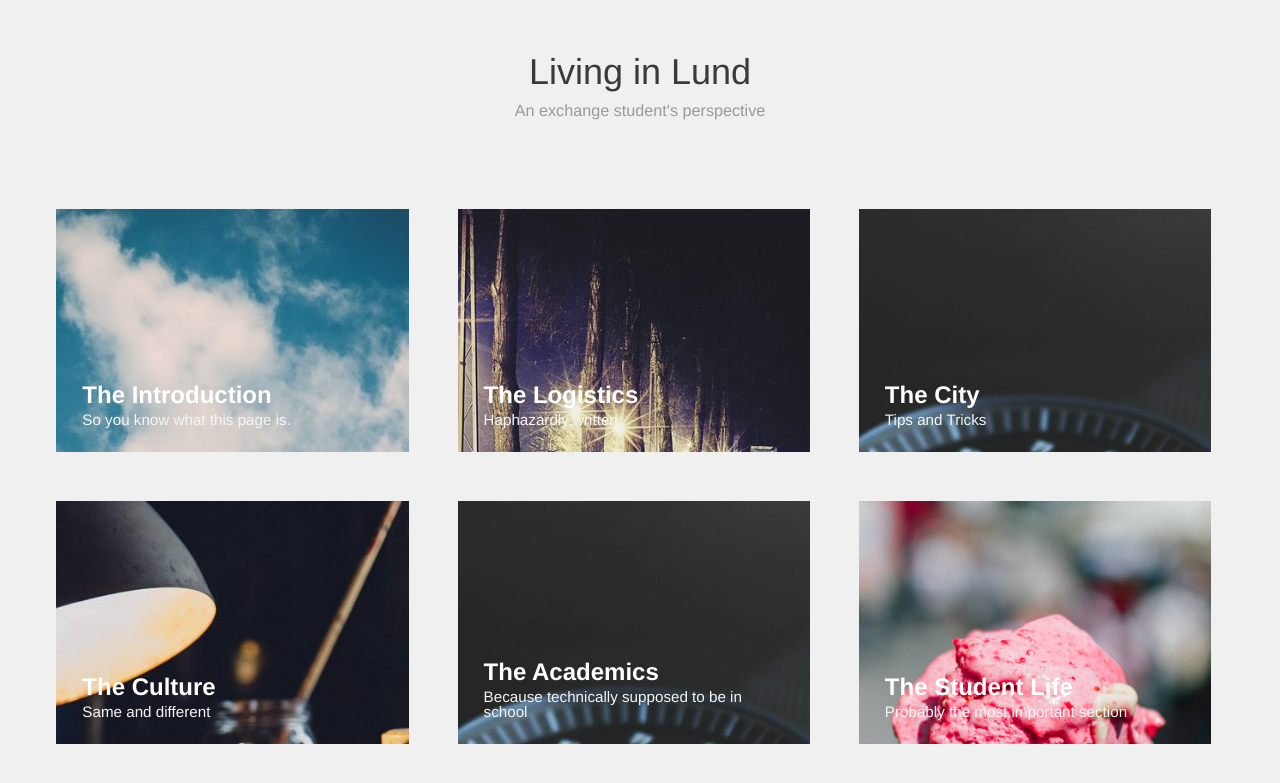
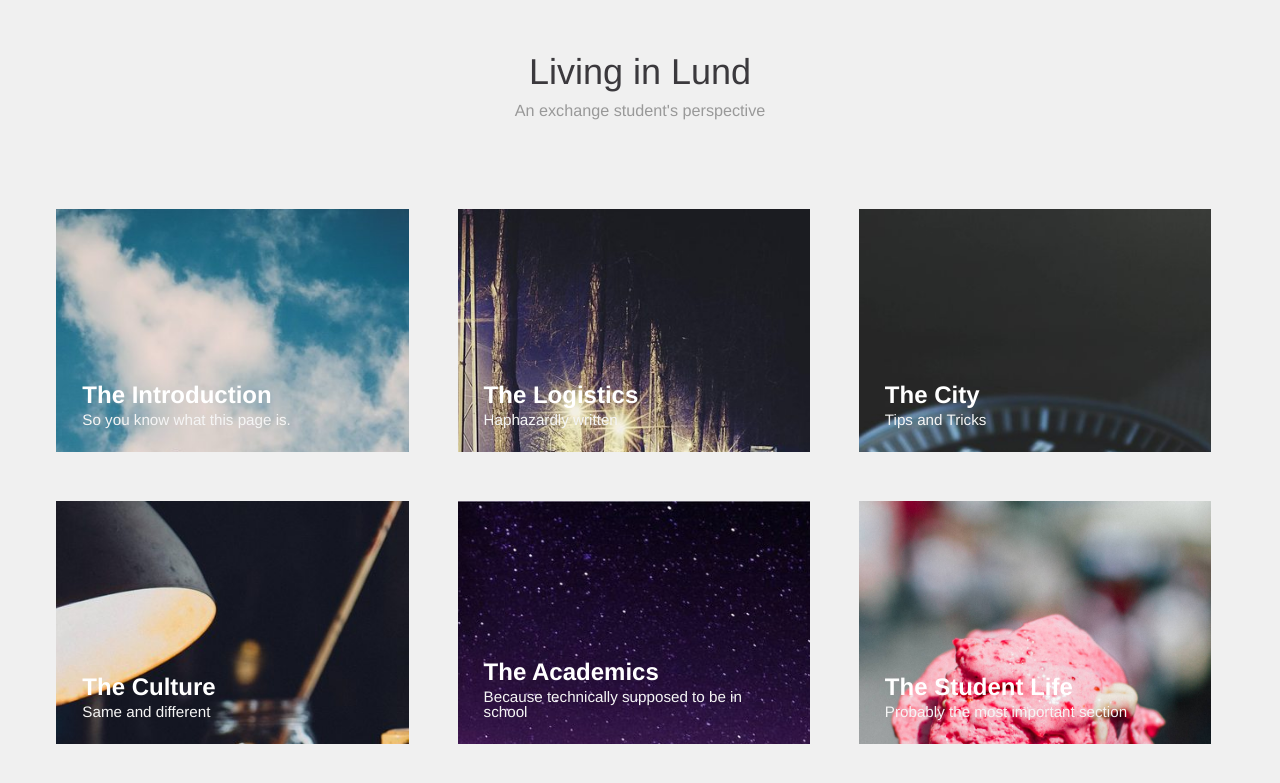
Before and after one commit to edrickwong/gene-303-report, a Jekyll site: the page built from index.html, in a window 1280 px wide. Shown: the top 783 px of the page. Built offline with Jekyll 4.4.1, drawn with Linux system fonts in a browser that asks for light colours; the list of posts is cut into pages by our own code.

Commit message:
Fix picture

```diff
--- a/_posts/1001-01-05-academics.markdown
+++ b/_posts/1001-01-05-academics.markdown
@@ -3,7 +3,7 @@ title:  The Academics
 subtitle: Because technically supposed to be in school
 author: "Edrick"
 avatar: "img/authors/edrick.jpg"
-image: "img/c.jpg"
+image: "img/d.jpg"
 date:   2016-08-11 12:12:12
 ---
 
```
